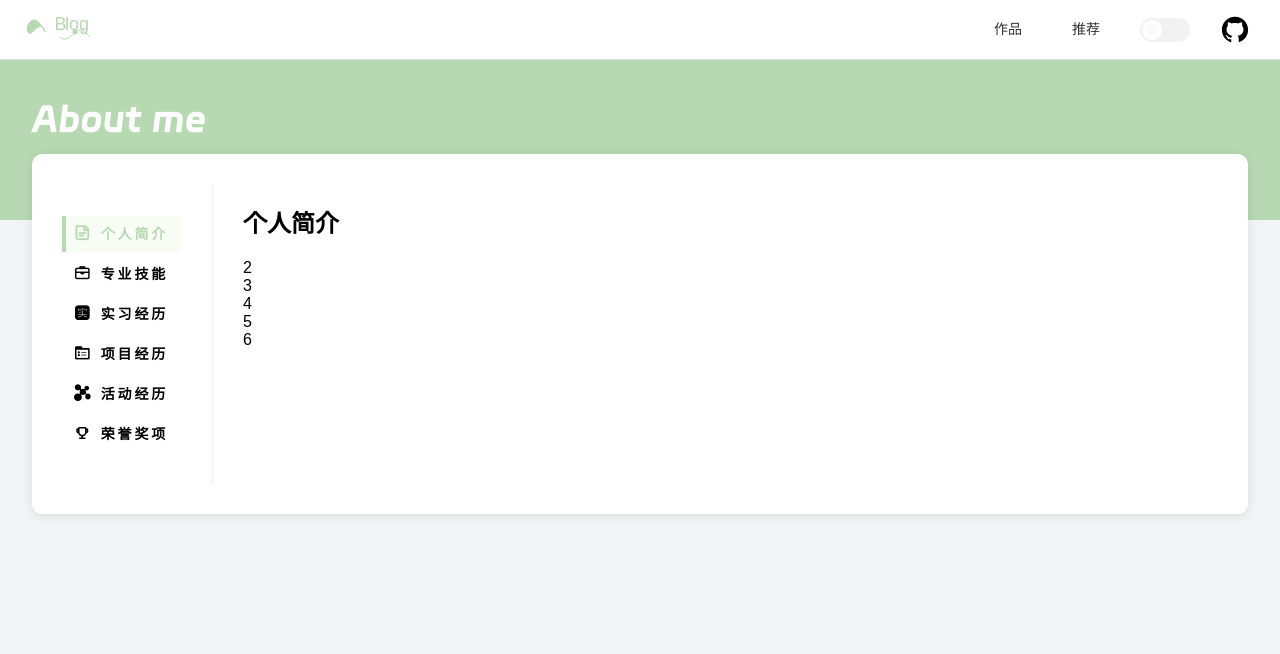
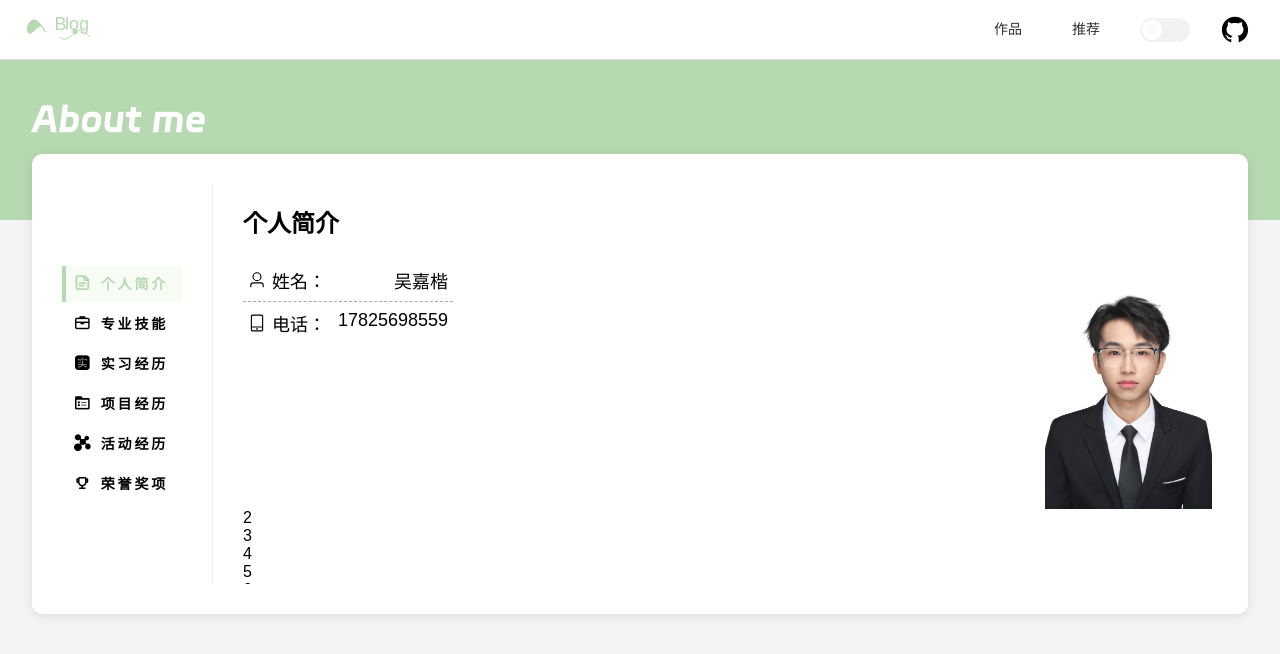
Before and after one commit to kaikaiGit/kaikaiGit_blog, a Vue app: page / in a window 1280 px wide. Shown: the top 654 px of the page. Built offline with nearby package versions, Linux system fonts and the light colour scheme.

Commit message:
完善基本信息内容

```diff
--- a/src/pages/HomeView.vue
+++ b/src/pages/HomeView.vue
@@ -67,7 +67,7 @@
 
     .infoBanner {
       display: flex;
-      height: 300px;
+      height: 400px;
 
       nav {
         display: flex;
--- a/src/pages/components/HomeView/BaseInfo.vue
+++ b/src/pages/components/HomeView/BaseInfo.vue
@@ -1,6 +1,32 @@
 <template>
   <div>
     <h1>个人简介</h1>
+    <div class="container">
+      <div class="infos">
+        <ul>
+          <li>
+            <div class="flex-vertical">
+              <el-icon class="infoIcon">
+                <user />
+              </el-icon>
+              姓名：
+            </div>
+            <div>吴嘉楷</div>
+          </li>
+          <li>
+            <div class="flex-vertical">
+              <el-icon class="infoIcon">
+                <Iphone />
+              </el-icon>
+              电话：
+            </div>
+            <div>17825698559</div>
+          </li>
+        </ul>
+      </div>
+      <div class="flex-grow"></div>
+      <img src="@/assets/images/myPic.jpg" alt="JK Wu" height="250px" />
+    </div>
   </div>
 </template>
 
@@ -12,4 +38,29 @@ h1 {
   font-weight: 700;
   margin: 20px 0;
 }
+
+.container {
+  display: flex;
+  flex-wrap: wrap;
+
+  .infos {
+    font-size: 18px;
+
+    li {
+      width: 200px;
+      display: flex;
+      justify-content: space-between;
+      padding: 8px 5px;
+      border-bottom: 1px dashed #aaa;
+    }
+
+    li:last-of-type {
+      border-bottom: none;
+    }
+
+    .infoIcon {
+      margin-right: 6px;
+    }
+  }
+}
 </style>
```
Also changed, not shown: src/assets/images/myPic.jpg (added).
